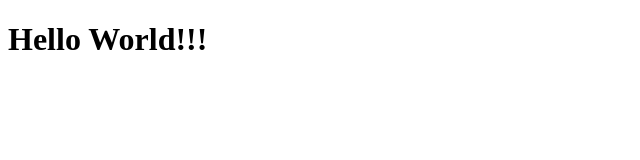
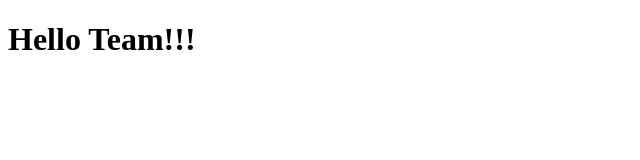
Before and after one commit to Adiykarr/Test, a plain HTML site: page index.html in a window 1280 px wide. Shown: the full height of the page, 0-640 px from the left. Drawn offline with Linux system fonts and the light colour scheme.

Commit message:
updated index file

```diff
--- a/index.html
+++ b/index.html
@@ -6,6 +6,6 @@
     <title>Document</title>
 </head>
 <body>
-    <h1>Hello World!!!</h1>
+    <h1>Hello Team!!!</h1>
 </body>
 </html>
```
